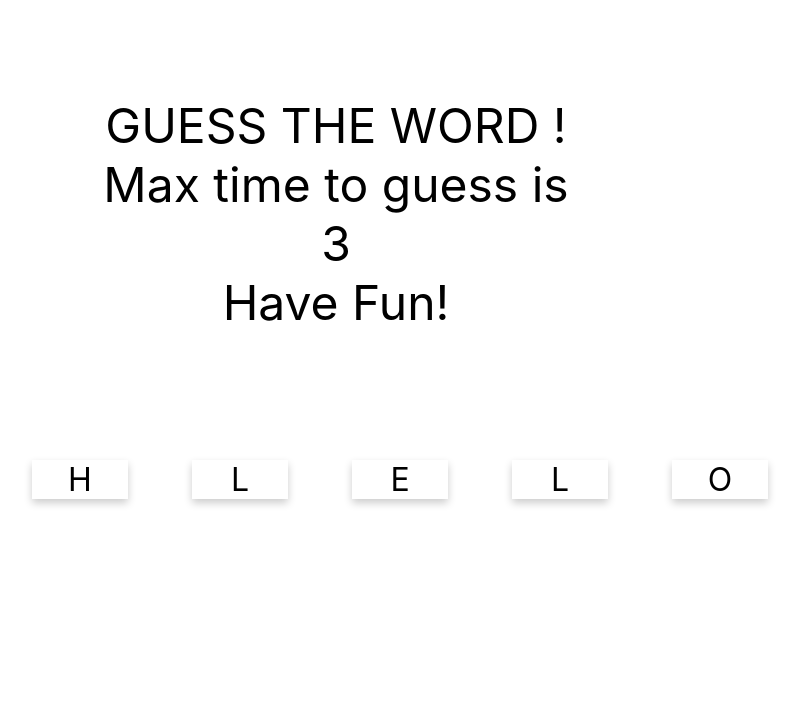
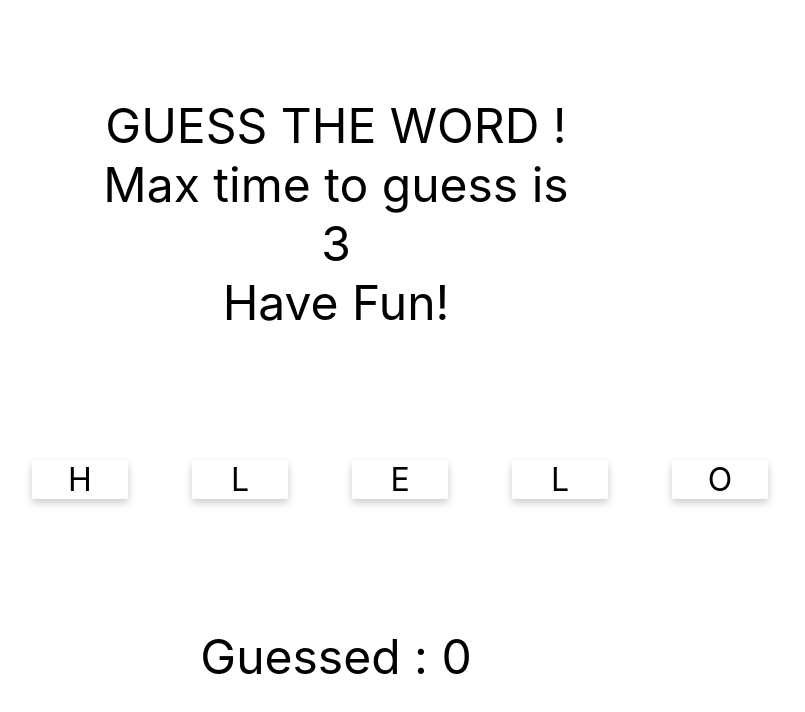
Before and after one commit to karnzx/lab-react, a React (Create React App) app: page / in a window 1280 px wide. Shown: the top 712 px of the page, without its empty margins (0-805 px from the left). Built offline with nearby package versions, Linux system fonts and the light colour scheme.

Commit message:
feat show guessed time

```diff
--- a/src/App.js
+++ b/src/App.js
@@ -6,8 +6,10 @@ const word = "HELLO";
 const max_attempts = 3;
 function App() {
   const [state, setState] = useState('')
+  const [attempt, setAttempt] = useState(1)
   const gameController = p => {
     // console.log(p.completed)
+    setAttempt(p.attempt)
     if (p.completed) {
       setState("GUESS WELL!")
     } else if (p.attempt > p.max_attempts) {
@@ -33,6 +35,8 @@ function App() {
         <WordCard value={word} max_attempts={max_attempts} gameController={gameController} />
       }
       <div className="topCard">
+        Guessed : {attempt - 1}
+        <br></br>
         {state}
       </div>
     </div >
```
